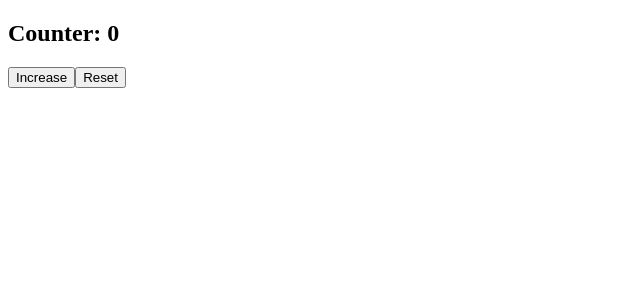
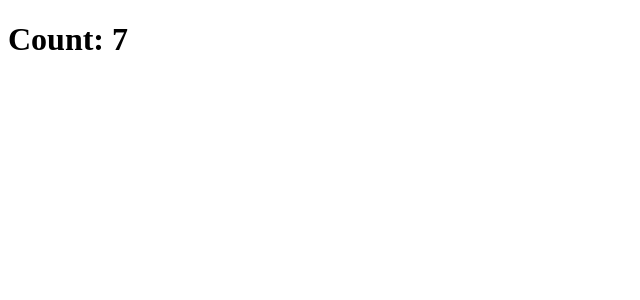
Before and after one commit to Erodot0/react-exercises, a React (Create React App) app in the folder my-app/: page / in a window 1280 px wide. Shown: the top 300 px of the page, without its empty margins (0-640 px from the left). Built offline with nearby package versions, Linux system fonts and the light colour scheme.

Commit message:
useEffect-02 done

```diff
--- a/my-app/src/Counter.js
+++ b/my-app/src/Counter.js
@@ -1,27 +1,55 @@
-import React from "react";
+import React, { useEffect, useState } from "react";
 // import { ClickTracker } from "./ClickTracker";
-import { ClickCounter } from "./ClickCounter";
-// import { CounterDisplay } from "./CounterDisplay";
+// import { ClickCounter } from "./ClickCounter";
+import { CounterDisplay } from "./CounterDisplay";
 
-export class Counter extends React.Component {
-    state = {
-        count: this.props.initialValue
-    }
+// export class Counter extends React.Component {
+//     state = {
+//         count: this.props.initialValue
+//     }
 
-    componentDidMount(){
-        setInterval(() => {
-            this.setState((state) => {
-                return {
-                    count: state.count + this.props.incrementAmount
-                }
+//     componentDidMount(){
+//         setInterval(() => {
+//             this.setState((state) => {
+//                 return {
+//                     count: state.count + this.props.incrementAmount
+//                 }
+//             })
+//         }, this.props.incrementInterval)
+//     }
+//     render() {
+//         return <div>
+//             {/* <CounterDisplay count={this.state.count} /> */}
+//             <ClickCounter  initialValue={this.props.initialValue} count={this.state.count} />
+//             {/* <ClickTracker/> */}
+//         </div>
+//     }
+// }
+
+export function Counter({initialValue = 0, incrementAmount = 1,incrementInterval = 1000}) {
+    const [counter,setCounter] = useState(initialValue)
+
+    useEffect(() => {
+        console.log("i'm up to be mounted")
+
+        const interval = setInterval(() => {
+            setCounter((counter) => {
+                return counter + incrementAmount
             })
-        }, this.props.incrementInterval)
-    }
-    render() {
-        return <div>
-            {/* <CounterDisplay count={this.state.count} /> */}
-            <ClickCounter  initialValue={this.props.initialValue} count={this.state.count} />
+        }, incrementInterval)
+
+        return () => {
+            clearInterval(interval)
+            console.log("im up to  be unmounted")
+        }
+
+    },[counter])
+
+    return (
+        <div>
+            <CounterDisplay count={counter} />
+            {/* <ClickCounter initialValue={initialValue} count={"initialValue"} /> */}
             {/* <ClickTracker/> */}
         </div>
-    }
+    )
 }
```
